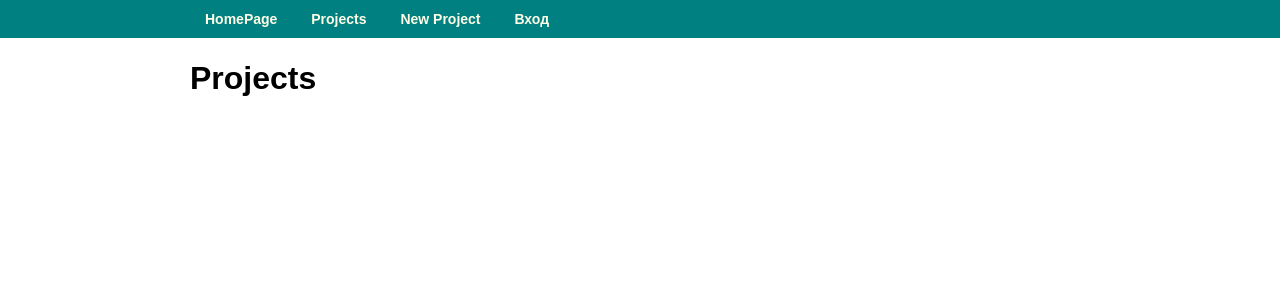
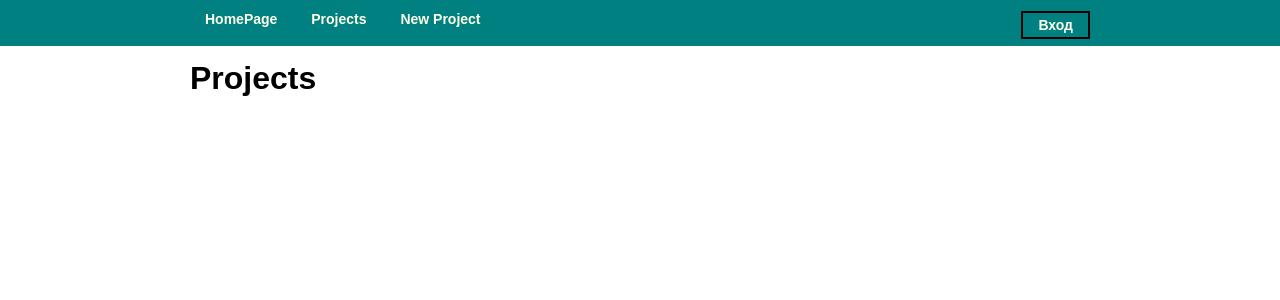
Before and after one commit to Colorados/IssueTracker, a Django app: page /projects/ in a window 1280 px wide. Shown: the top 300 px of the page. Run offline with Django 3.2, Linux system fonts and the light colour scheme; data that the repository does not hold is empty; parts of the project's set-up code (start-up, migrations or seed data) failed here and were passed over; some libraries are stand-ins or nearby versions.

Commit message:
Добавлены стили для кнопки выхода/входа из профиля

```diff
--- a/source/issue_tracker/static/css/style.css
+++ b/source/issue_tracker/static/css/style.css
@@ -104,3 +104,13 @@ body {
     text-align: center;
     border: solid 1px gray;
 }
+
+.menu-right {
+    float: right;
+    border: solid 2px black;
+    margin-top: 4px;
+}
+
+.menu {
+    display: block;
+}
```
